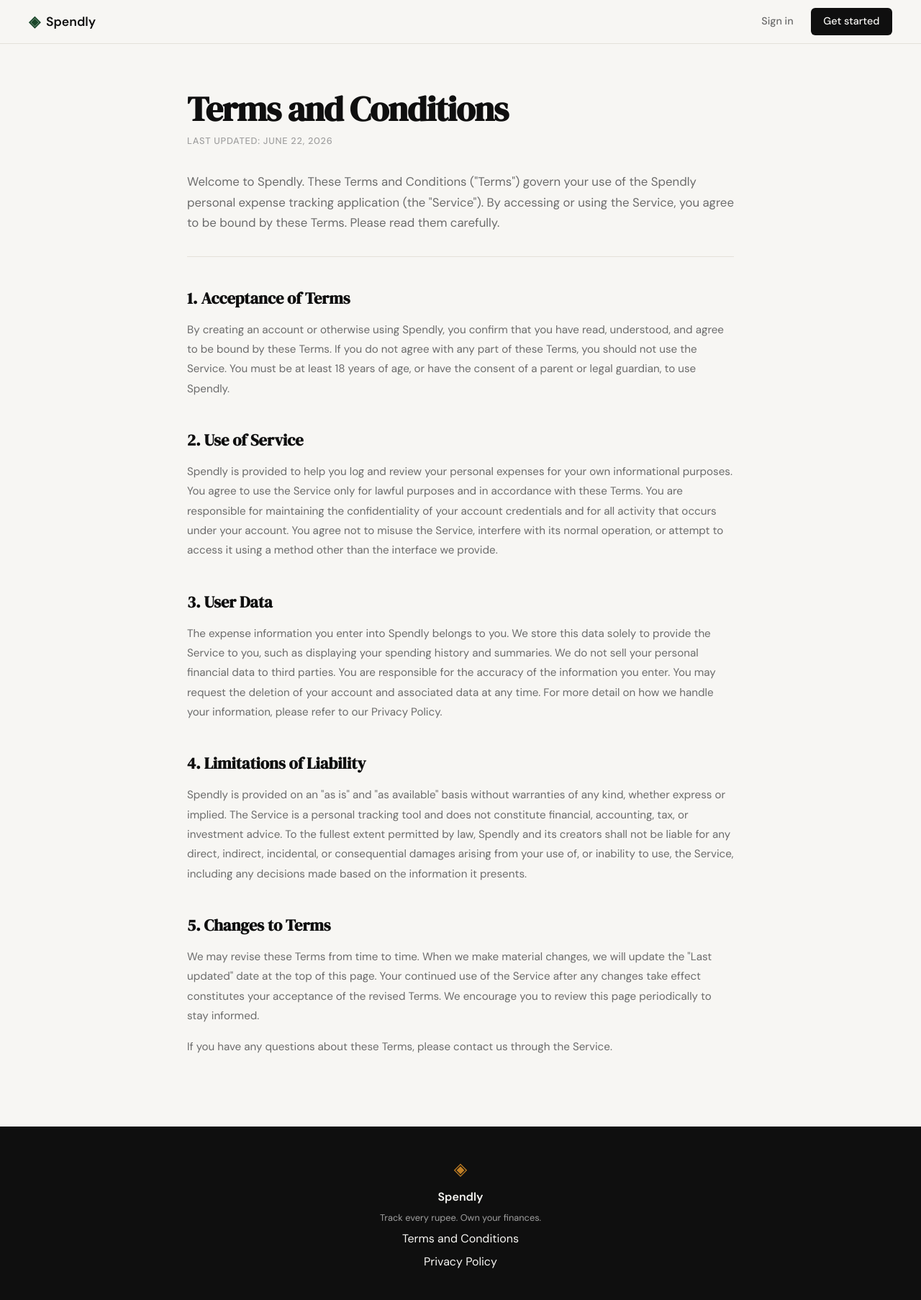
After one commit to goconutgoa/spendly, a Flask app: page /terms in a window 1280 px wide. The commit adds this page. Shown: the whole page at 72% size. Run offline with Flask 3, Linux system fonts and the light colour scheme.

Commit message:
Add Terms and Conditions page

```diff
--- a/app.py
+++ b/app.py
@@ -20,6 +20,11 @@ def register():
 @app.route("/login")
 def login():
     return render_template("login.html")
+
+
+@app.route("/terms")
+def terms():
+    return render_template("terms.html")
 
 
 # ------------------------------------------------------------------ #
--- a/static/css/style.css
+++ b/static/css/style.css
@@ -508,6 +508,61 @@ a { color: inherit; text-decoration: none; }
 }
 
 /* ------------------------------------------------------------------ */
+/* Legal pages (Terms, Privacy)                                        */
+/* ------------------------------------------------------------------ */
+
+.legal {
+    padding: 4rem 2rem 5rem;
+}
+
+.legal-inner {
+    max-width: 760px;
+    margin: 0 auto;
+}
+
+.legal-title {
+    font-family: var(--font-display);
+    font-size: clamp(2rem, 4vw, 3rem);
+    line-height: 1.1;
+    letter-spacing: -0.02em;
+    color: var(--ink);
+    margin-bottom: 0.5rem;
+}
+
+.legal-updated {
+    font-size: 0.8rem;
+    font-weight: 500;
+    color: var(--ink-faint);
+    text-transform: uppercase;
+    letter-spacing: 0.06em;
+    margin-bottom: 2rem;
+}
+
+.legal-intro {
+    font-size: 1.05rem;
+    color: var(--ink-muted);
+    line-height: 1.7;
+    padding-bottom: 2rem;
+    margin-bottom: 1rem;
+    border-bottom: 1px solid var(--border);
+}
+
+.legal-heading {
+    font-family: var(--font-display);
+    font-size: 1.4rem;
+    color: var(--ink);
+    margin-top: 2.5rem;
+    margin-bottom: 0.75rem;
+}
+
+.legal-body {
+    font-size: 0.95rem;
+    color: var(--ink-muted);
+    line-height: 1.8;
+    margin-bottom: 1rem;
+}
+
+/* ------------------------------------------------------------------ */
 /* Responsive                                                          */
 /* ------------------------------------------------------------------ */
 
--- a/templates/base.html
+++ b/templates/base.html
@@ -34,7 +34,7 @@
             <span class="brand-icon">◈</span>
             <span class="footer-name">Spendly</span>
             <p class="footer-copy">Track every rupee. Own your finances.</p>
-            <a href="#">Terms and Conditions</a>
+            <a href="/terms">Terms and Conditions</a>
             <a href="#">Privacy Policy</a>
         </div>
     </footer>
--- /dev/null
+++ b/templates/terms.html
@@ -0,0 +1,79 @@
+{% extends "base.html" %}
+
+{% block title %}Terms and Conditions — Spendly{% endblock %}
+
+{% block content %}
+
+<section class="legal">
+    <div class="legal-inner">
+        <h1 class="legal-title">Terms and Conditions</h1>
+        <p class="legal-updated">Last updated: June 22, 2026</p>
+
+        <p class="legal-intro">
+            Welcome to Spendly. These Terms and Conditions ("Terms") govern your
+            use of the Spendly personal expense tracking application
+            (the "Service"). By accessing or using the Service, you agree to be
+            bound by these Terms. Please read them carefully.
+        </p>
+
+        <h2 class="legal-heading">1. Acceptance of Terms</h2>
+        <p class="legal-body">
+            By creating an account or otherwise using Spendly, you confirm that
+            you have read, understood, and agree to be bound by these Terms. If
+            you do not agree with any part of these Terms, you should not use the
+            Service. You must be at least 18 years of age, or have the consent of
+            a parent or legal guardian, to use Spendly.
+        </p>
+
+        <h2 class="legal-heading">2. Use of Service</h2>
+        <p class="legal-body">
+            Spendly is provided to help you log and review your personal
+            expenses for your own informational purposes. You agree to use the
+            Service only for lawful purposes and in accordance with these Terms.
+            You are responsible for maintaining the confidentiality of your
+            account credentials and for all activity that occurs under your
+            account. You agree not to misuse the Service, interfere with its
+            normal operation, or attempt to access it using a method other than
+            the interface we provide.
+        </p>
+
+        <h2 class="legal-heading">3. User Data</h2>
+        <p class="legal-body">
+            The expense information you enter into Spendly belongs to you. We
+            store this data solely to provide the Service to you, such as
+            displaying your spending history and summaries. We do not sell your
+            personal financial data to third parties. You are responsible for the
+            accuracy of the information you enter. You may request the deletion of
+            your account and associated data at any time. For more detail on how
+            we handle your information, please refer to our Privacy Policy.
+        </p>
+
+        <h2 class="legal-heading">4. Limitations of Liability</h2>
+        <p class="legal-body">
+            Spendly is provided on an "as is" and "as available" basis without
+            warranties of any kind, whether express or implied. The Service is a
+            personal tracking tool and does not constitute financial, accounting,
+            tax, or investment advice. To the fullest extent permitted by law,
+            Spendly and its creators shall not be liable for any direct,
+            indirect, incidental, or consequential damages arising from your use
+            of, or inability to use, the Service, including any decisions made
+            based on the information it presents.
+        </p>
+
+        <h2 class="legal-heading">5. Changes to Terms</h2>
+        <p class="legal-body">
+            We may revise these Terms from time to time. When we make material
+            changes, we will update the "Last updated" date at the top of this
+            page. Your continued use of the Service after any changes take effect
+            constitutes your acceptance of the revised Terms. We encourage you to
+            review this page periodically to stay informed.
+        </p>
+
+        <p class="legal-body">
+            If you have any questions about these Terms, please contact us
+            through the Service.
+        </p>
+    </div>
+</section>
+
+{% endblock %}
```
